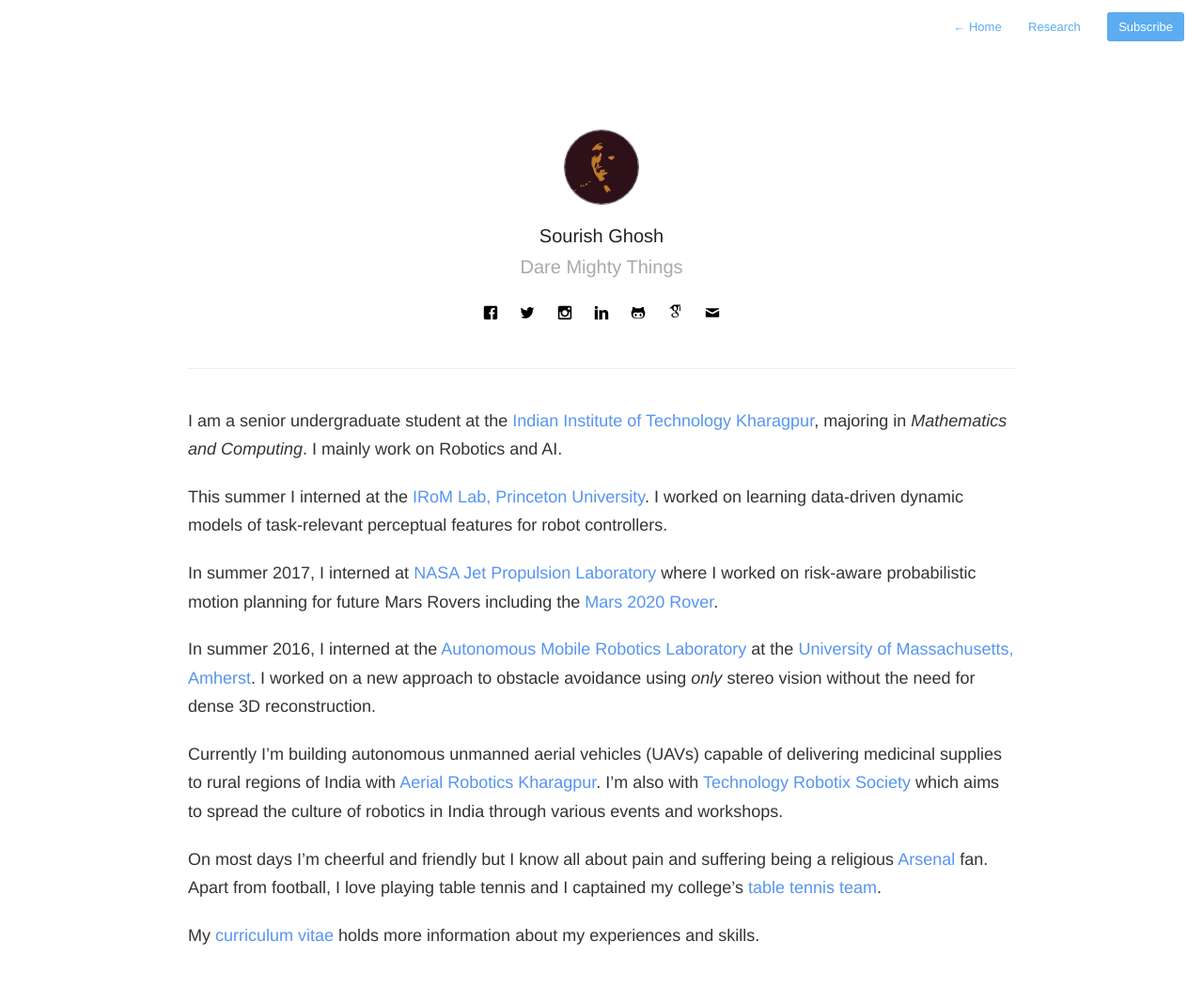
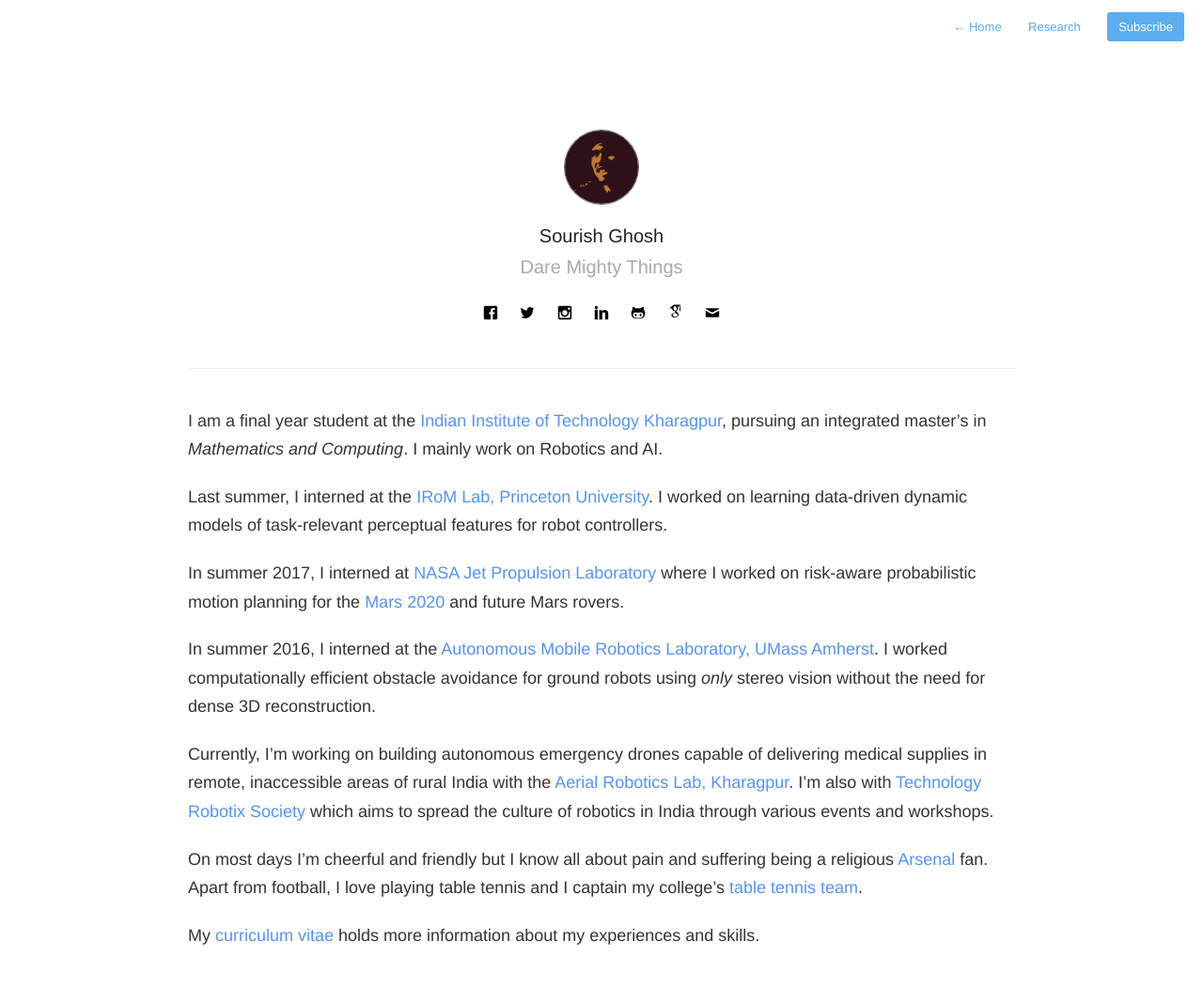
Before and after one commit to sourishg/sourishg.github.io, a Jekyll site: the page built from about.md, in a window 1280 px wide. Shown: the whole page at 94% size. Built offline with Jekyll 4.4.1, drawn with Linux system fonts in a browser that asks for light colours; nearby versions of some CDN libraries.

Commit message:
modify about and cv

```diff
--- a/about.md
+++ b/about.md
@@ -4,16 +4,16 @@
 profile: true
 ---
 
-I am a senior undergraduate student at the [Indian Institute of Technology Kharagpur](http://www.iitkgp.ac.in){:target="_blank"}, majoring in *Mathematics and Computing*. I mainly work on Robotics and AI.
+I am a final year student at the [Indian Institute of Technology Kharagpur](http://www.iitkgp.ac.in){:target="_blank"}, pursuing an integrated master's in *Mathematics and Computing*. I mainly work on Robotics and AI.
 
-This summer I interned at the [IRoM Lab, Princeton University](https://irom-lab.princeton.edu/). I worked on learning data-driven dynamic models of task-relevant perceptual features for robot controllers.
+Last summer, I interned at the [IRoM Lab, Princeton University](https://irom-lab.princeton.edu/). I worked on learning data-driven dynamic models of task-relevant perceptual features for robot controllers.
 
-In summer 2017, I interned at [NASA Jet Propulsion Laboratory](https://www.jpl.nasa.gov/){:target="_blank"} where I worked on risk-aware probabilistic motion planning for future Mars Rovers including the [Mars 2020 Rover](https://mars.nasa.gov/mars2020/){:target="_blank"}.
+In summer 2017, I interned at [NASA Jet Propulsion Laboratory](https://www.jpl.nasa.gov/){:target="_blank"} where I worked on risk-aware probabilistic motion planning for the [Mars 2020](https://mars.nasa.gov/mars2020/){:target="_blank"} and future Mars rovers.
 
-In summer 2016, I interned at the [Autonomous Mobile Robotics Laboratory](https://amrl.cs.umass.edu/){:target="_blank"} at the [University of Massachusetts, Amherst](http://www.umass.edu/){:target="_blank"}. I worked on a new approach to obstacle avoidance using *only* stereo vision without the need for dense 3D reconstruction.
+In summer 2016, I interned at the [Autonomous Mobile Robotics Laboratory, UMass Amherst](https://amrl.cs.umass.edu/){:target="_blank"}. I worked computationally efficient obstacle avoidance for ground robots using *only* stereo vision without the need for dense 3D reconstruction.
 
-Currently I'm building autonomous unmanned aerial vehicles (UAVs) capable of delivering medicinal supplies to rural regions of India with [Aerial Robotics Kharagpur](http://www.aerialroboticskgp.org/){:target="_blank"}. I'm also with [Technology Robotix Society](www.robotix.in){:target="_blank"} which aims to spread the culture of robotics in India through various events and workshops.
+Currently, I’m working on building autonomous emergency drones capable of delivering medical supplies in remote, inaccessible areas of rural India with the [Aerial Robotics Lab, Kharagpur](http://www.aerialroboticskgp.org/){:target="_blank"}. I'm also with [Technology Robotix Society](www.robotix.in){:target="_blank"} which aims to spread the culture of robotics in India through various events and workshops.
 
-On most days I'm cheerful and friendly but I know all about pain and suffering being a religious [Arsenal](https://www.youtube.com/watch?v=1pZIcO06x6w){:target="_blank"} fan. Apart from football, I love playing table tennis and I captained my college's [table tennis team](https://wiki.metakgp.org/w/Table_Tennis){:target="_blank"}.
+On most days I'm cheerful and friendly but I know all about pain and suffering being a religious [Arsenal](https://www.youtube.com/watch?v=1pZIcO06x6w){:target="_blank"} fan. Apart from football, I love playing table tennis and I captain my college's [table tennis team](https://wiki.metakgp.org/w/Table_Tennis){:target="_blank"}.
 
 My [curriculum vitae]({{ site.baseurl }}/cv.pdf) holds more information about my experiences and skills.
```
Also changed, not shown: 1 other file.
